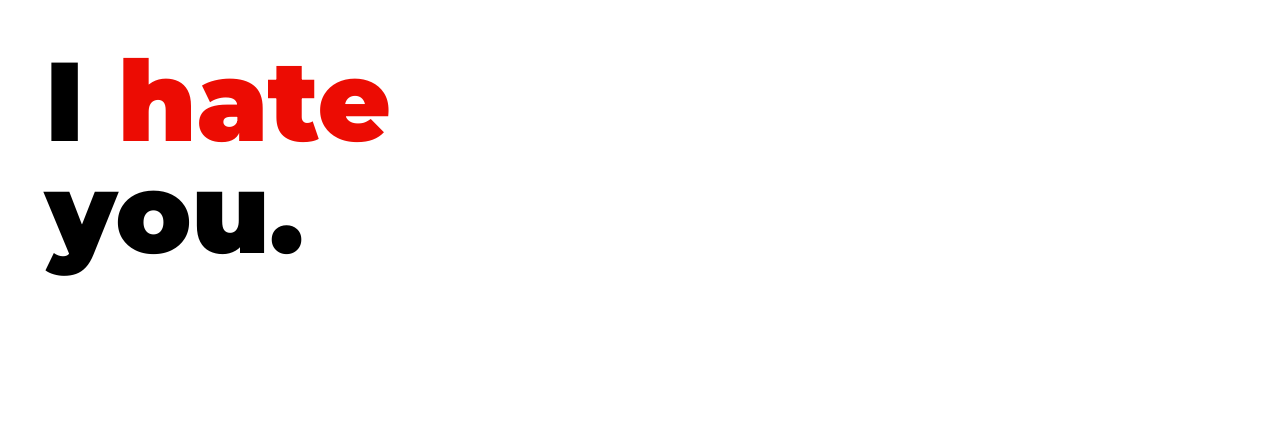
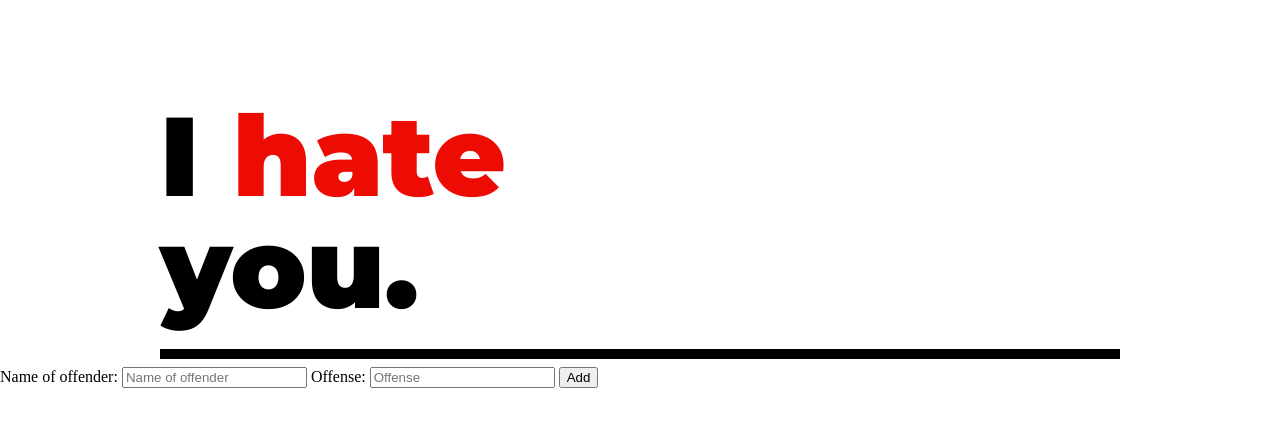
Before and after one commit to lrknaff/m4-assessment, a website: page public/index.html in a window 1280 px wide. Drawn offline with Linux system fonts and the light colour scheme.

Commit message:
add form for adding a grudge

```diff
--- a/lib/styles/homepage.scss
+++ b/lib/styles/homepage.scss
@@ -1,3 +1,19 @@
 * {
   box-sizing: border-box;
 }
+
+header {
+  .header-copy {
+    width: 75%;
+    margin: 0 auto;
+    margin-top: 100px;
+    margin-bottom: 25px;
+  }
+
+  hr {
+    background-color: black;
+    border-style: none;
+    height: 10px;
+    width: 75%;
+  }
+}
--- a/public/index.html
+++ b/public/index.html
@@ -9,10 +9,28 @@
   </head>
   <body>
     <header>
-      <h1>
+      <h1 class="header-copy">
       I <span>hate</span><br />you.
       </h1>
+      <hr />
     </header>
 
+    <section class="hate-form-section">
+      <div class="hate-form">
+        <label>
+          Name of offender:
+          <input class="name-input" type="text" placeholder="Name of offender" />
+        </label>
+        <label>
+          Offense:
+          <input class="offense-input" type="text" placeholder="Offense" />
+        </label>
+        <input class="add-offender-button" type="submit" value="Add" />
+      </div>
+    </section>
+
+    <section class="hate-list-section">
+
+    </section>
   </body>
 </html>
```
Also changed, not shown: public/styles/index.css.
